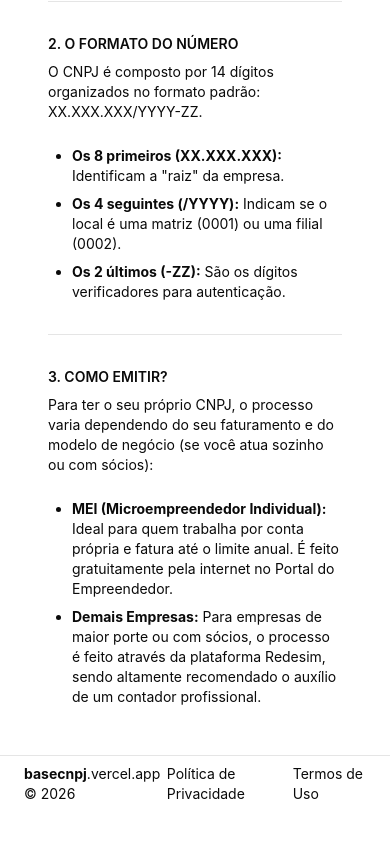
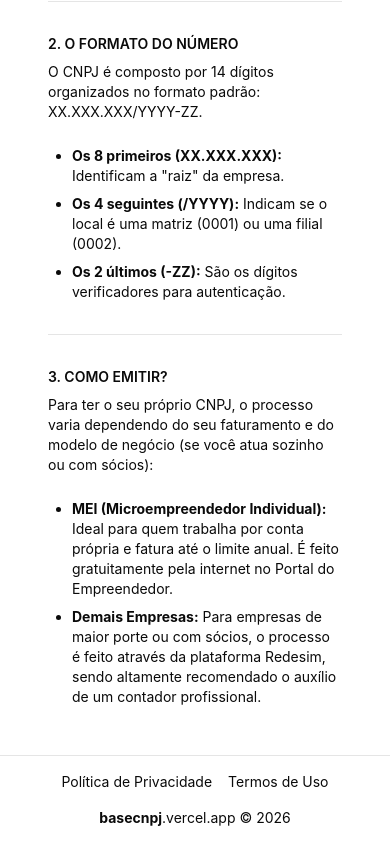
Before and after one commit to JamilFilho/consultacnpj, a Next.js app: page /termos-uso in a window 390 px wide. Shown: the part 5451-6295 px from the top of the page. Before the commit the page ends 6263 px from the top, so only its background shows below. Built offline with nearby package versions, Linux system fonts and the light colour scheme; no server answers; the database is empty.

Commit message:
style: mobile layout

```diff
--- a/src/components/layout-footer.tsx
+++ b/src/components/layout-footer.tsx
@@ -60,12 +60,12 @@ export function LayoutAside({ feed }: { feed: ReactNode }) {
         </section>
     </aside>
 
-    <footer className="py-2 px-6 flex flex-row justify-between">
-        <span className="text-sm">
+    <footer className="py-2 px-6 flex flex-col-reverse md:flex-row justify-between">
+        <span className="text-center my-2 md:my-0 md:text-left text-sm">
             <strong>basecnpj</strong>.vercel.app &copy; 2026
         </span>
 
-        <ul className="flex flex-row gap-4 items-center justify-center text-sm *:hover:underline *:decoration-dotted *:underline-offset-4">
+        <ul className="flex flex-row gap-4 items-center justify-center text-sm *:hover:underline *:decoration-dotted *:underline-offset-4 p-2 md:p-0">
             <li>
                 <Link href="/politica-de-privacidade" title="Política de Privacidade">
                     Política de Privacidade
```
Lines whose indentation alone changed are shown as unchanged.
